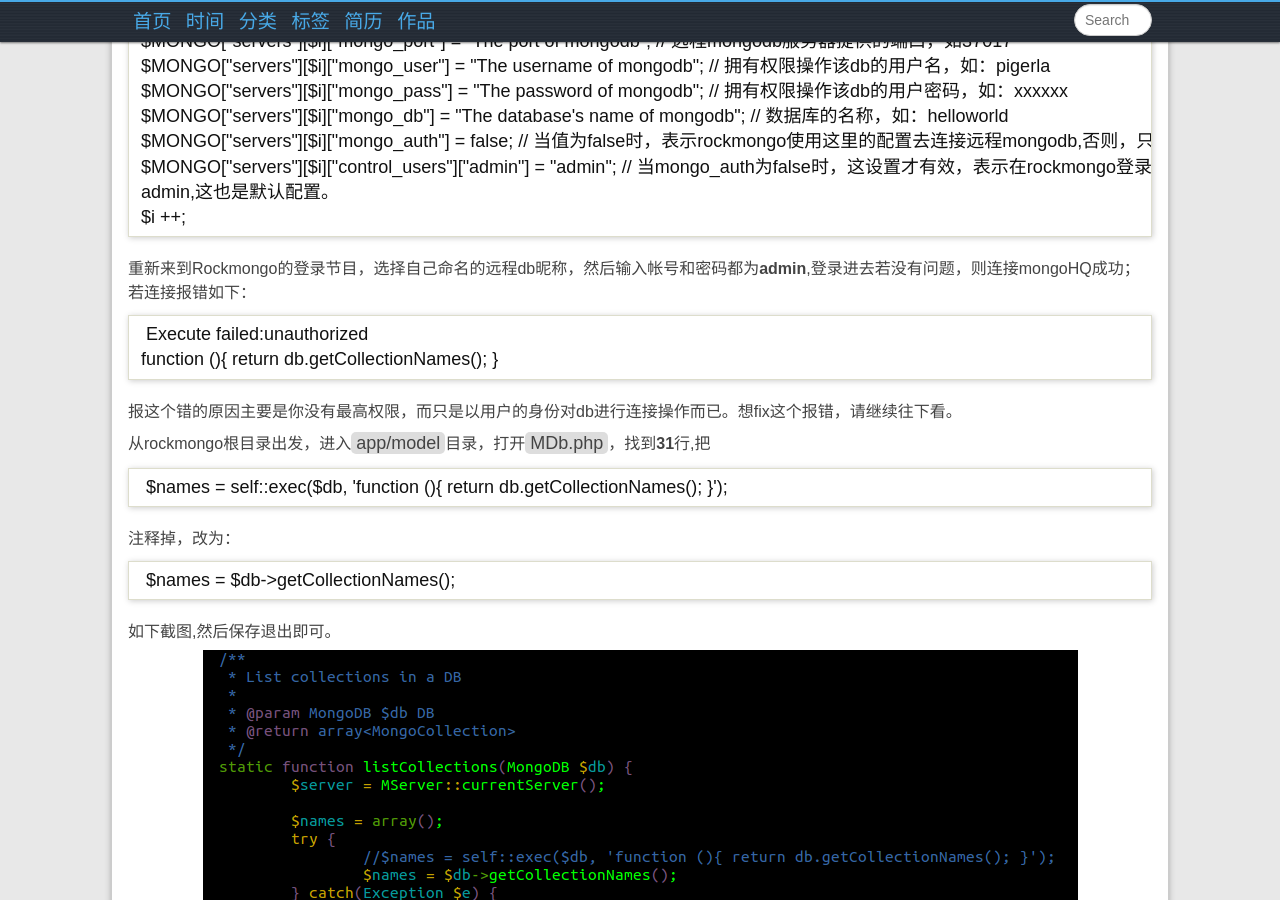
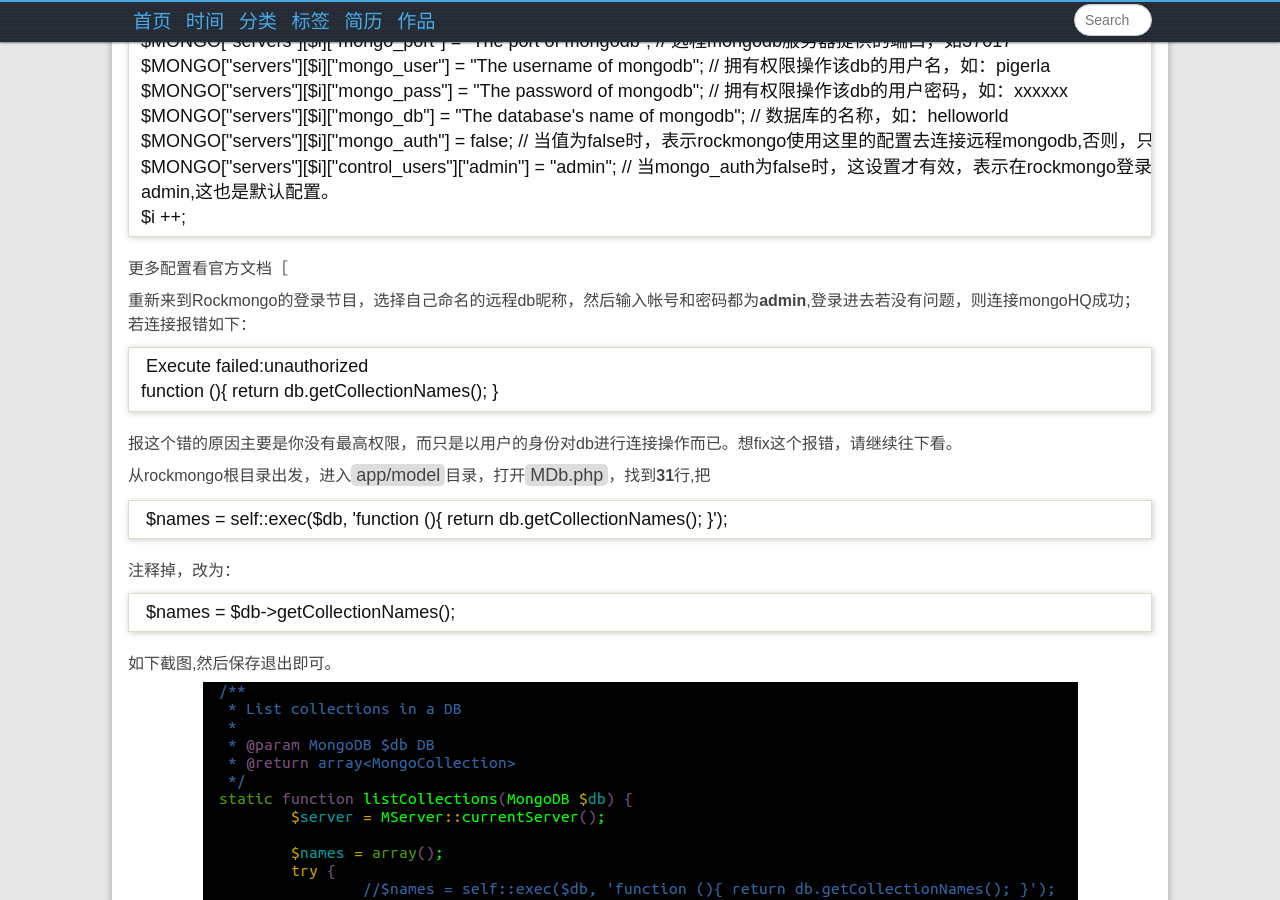
Before and after one commit to pigerla/pigerla.github.com, a Jekyll site: the page built from _posts/2014-12-07-rockmongo连接远程mongodb.md, in a window 1280 px wide and 900 px high, scrolled down 649 px. Built offline with Jekyll 4.4.1, drawn with Linux system fonts in a browser that asks for light colours; comment, search, counter and statistics services are not loaded.

Commit message:
add new post

```diff
--- a/_posts/2014-12-07-rockmongo连接远程mongodb.md
+++ b/_posts/2014-12-07-rockmongo连接远程mongodb.md
@@ -30,6 +30,8 @@
     admin,这也是默认配置。
     $i ++;
 
+更多配置看官方文档［
+
 重新来到Rockmongo的登录节目，选择自己命名的远程db昵称，然后输入帐号和密码都为**admin**,登录进去若没有问题，则连接mongoHQ成功；若连接报错如下：
 
     Execute failed:unauthorized
```
